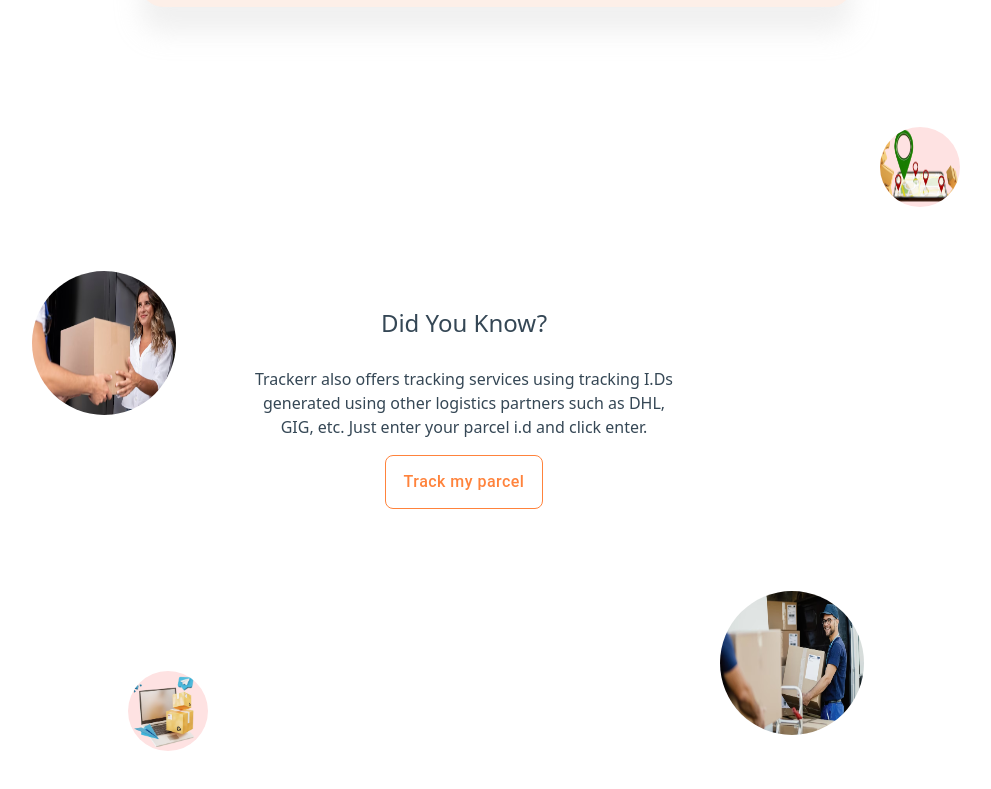
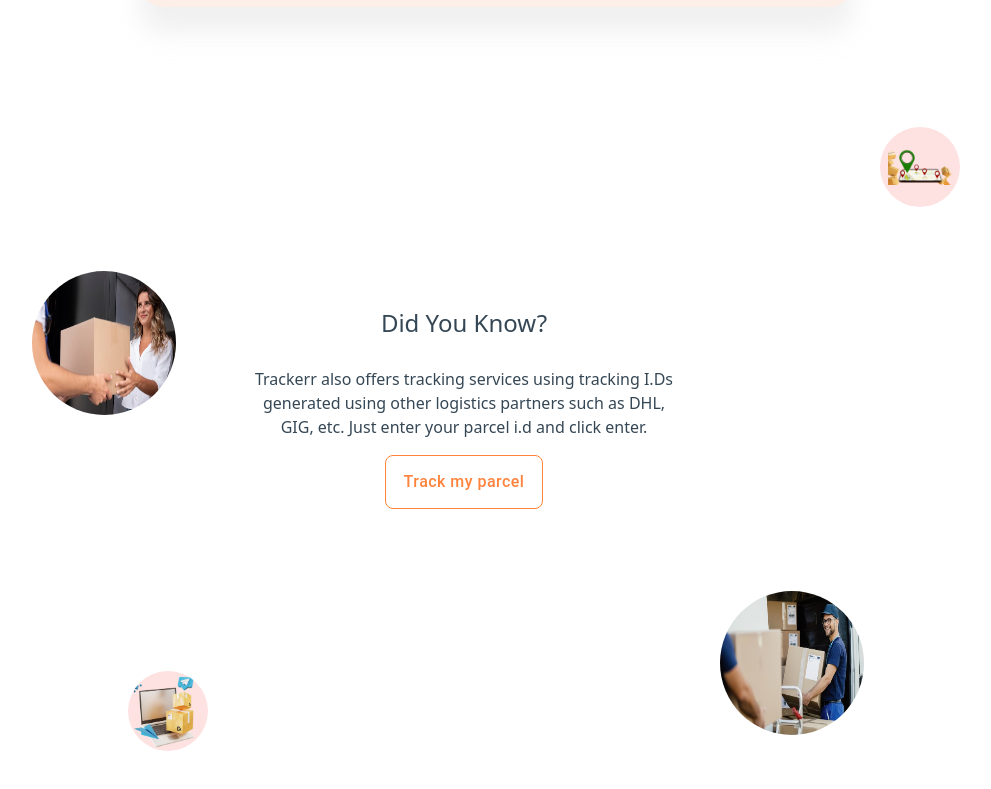
Before and after one commit to Amadu9933/Tracker-web-static, a React (Vite) app in the folder web-static/: page / in a window 1280 px wide. Shown: the part 960-1749 px from the top of the page, without its empty margins (144-1135 px from the left). Built offline with nearby package versions, Linux system fonts and the light colour scheme; a small style sheet from the web is missing.

Commit message:
i fixed the overflow picture

```diff
--- a/web-static/src/components/pages/customerPages/CustomerDidYouKnow.tsx
+++ b/web-static/src/components/pages/customerPages/CustomerDidYouKnow.tsx
@@ -13,11 +13,14 @@
 			<div className="md:flex md:justify-between">
 				{/* first item */}
 				<div className="md:block md:ml-44 md:w-44 flex justify-between ">
+					<div className="md:w-36 md:h-36 md:rounded-full w-16 h-16 rounded-full">
 						<img
 							className="md:w-36 md:h-36 md:rounded-full w-16 h-16 rounded-full"
 							src={fristImage}
 							alt=""
 						/>
+					</div>
+
 					<img
 						className="md:w-20 md:h-20 rounded-full md:mt-64 md:ml-24 w-12 h-12  bg-red-100 md:visible invisible"
 						src={thirdImage}
@@ -25,12 +28,13 @@
 					/>
 
 					{/* mobile pic */}
-
+					<div className="">
 						<img
 							className="md:w-20 md:h-20 rounded-full md:-mt-36 nd:ml-40 bg-red-100 md:invisible w-12 h-12 "
 							src={secondImage}
 							alt=""
 						/>
+					</div>
 				</div>
 				{/* second item, text container */}
 				<div className="md:w-1/3 md:mt-9  ">
@@ -70,11 +74,9 @@
 
 				{/* third container */}
 				<div className="md:mr-44  md:w-60 md:block ">
-					<img
-						className="w-20 h-20 rounded-full -mt-36 ml-40 bg-red-100 md:visible invisible"
-						src={secondImage}
-						alt=""
-					/>
+					<div className="flex justify-center items-center w-20 h-20 rounded-full -mt-36 ml-40 bg-red-100  md:visible invisible">
+						<img className="w-16 h-17 " src={secondImage} alt="" />
+					</div>
 					<img
 						className="md:w-36  md:h-36 md:rounded-full md:mt-96 w-36 h-36 rounded-full md:content md:visible invisible"
 						src={fourthImage}
```
Lines whose indentation alone changed are shown as unchanged.
